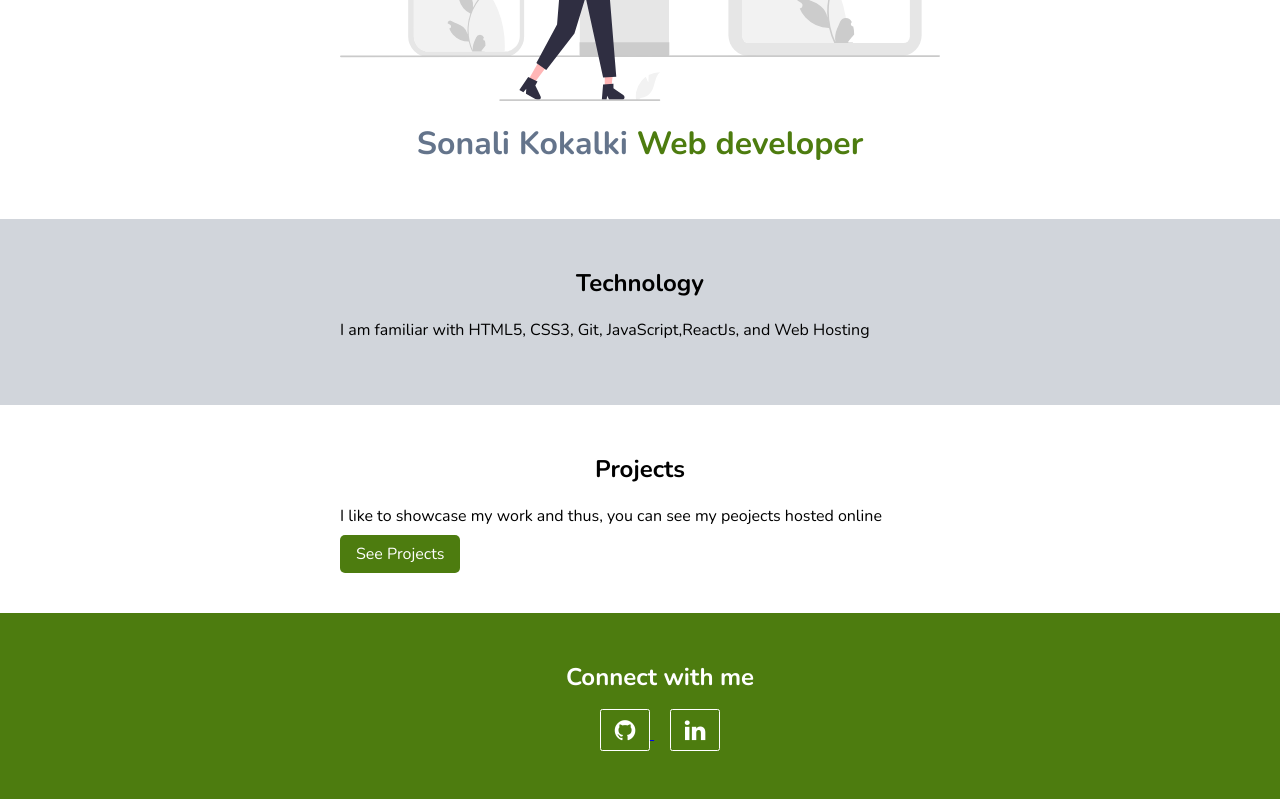
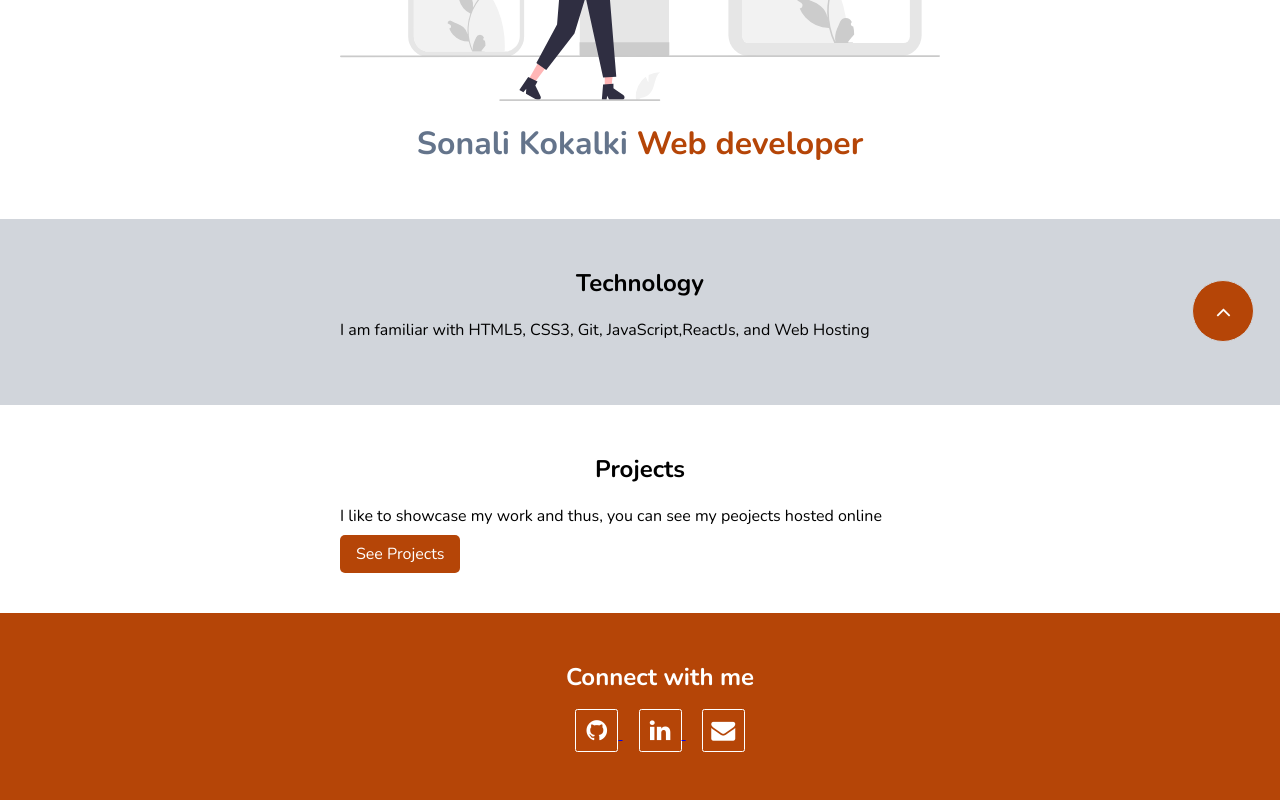
Before and after one commit to sonalikokalki/sonali-kokalki-portfolio, a plain HTML site: page index.html in a window 1280 px wide. Shown: the part 418-1218 px from the top of the page. Drawn offline with nearby package versions, Linux system fonts and the light colour scheme.

Commit message:
Feat: Added top icon and mail icon

```diff
--- a/index.html
+++ b/index.html
@@ -8,7 +8,7 @@
       rel="stylesheet"
       href="https://cdnjs.cloudflare.com/ajax/libs/font-awesome/4.7.0/css/font-awesome.min.css"
     />
-    <link rel="icon" type="image/x-icon" href="/images/favicon.png">
+    <link rel="icon" type="image/x-icon" href="/images/favicon.png" />
     <link rel="stylesheet" href="style.css" />
   </head>
 
@@ -16,7 +16,7 @@
 
   <body>
     <!-- navigation -->
-    <nav class="nevigation">
+    <nav class="nevigation" id="top">
       <div class="nav-brand">I am web developer</div>
       <ul class="list-non-bullet nav-pills">
         <li class="list-item-inline link-active">
@@ -31,6 +31,15 @@
         </li>
       </ul>
     </nav>
+    <!-- To top icon -->
+
+    <a href="#top" class="top-icon">
+      <i
+        class="fa fa-solid fa-angle-up"
+        style="font-size: 1.5rem; color: white"
+      ></i>
+    </a>
+
     <!-- header -->
     <header class="header">
       <img class="header-image" src="images/hero.svg" alt="" />
@@ -42,7 +51,8 @@
       <div class="container-center">
         <h1>Technology</h1>
         <p>
-          I am familiar with HTML5, CSS3, Git, JavaScript,ReactJs, and Web Hosting
+          I am familiar with HTML5, CSS3, Git, JavaScript,ReactJs, and Web
+          Hosting
         </p>
       </div>
     </section>
@@ -60,10 +70,8 @@
     </section>
     <!-- Footer -->
     <footer class="footer">
-
-
       <ul class="list-non-bullet">
-          <div class="footer-header">Connect with me</div>
+        <div class="footer-header">Connect with me</div>
         <li class="list-item-inline">
           <a
             href="https://github.com/sonalikokalki"
@@ -89,6 +97,18 @@
             ></i>
           </a>
         </li>
+        <li class="list-item-inline">
+          <a
+            href="mailto:sonalikokalki@gmail.com"
+            class="social-icon"
+            target="_blank"
+          >
+            <i
+              class="fa fa-regular fa-envelope"
+              style="font-size: 1.5rem; color: white"
+            ></i>
+          </a>
+        </li>
       </ul>
     </footer>
   </body>
--- a/style.css
+++ b/style.css
@@ -4,9 +4,24 @@ body {
   margin: 0;
   padding: 0;
   /* box-sizing: border-box; */
+
+}
+
+@keyframes gradient {
+  0% {
+    background-position: 0% 50%;
+  }
+
+  50% {
+    background-position: 100% 50%;
+  }
+
+  100% {
+    background-position: 0% 50%;
+  }
 }
 :root {
-  --primary-color: #4d7c0f;
+  --primary-color: #b54507;
   --dark-gray:#64748b;
   --off-white:#d1d5db;
 }
@@ -14,6 +29,29 @@ body {
 hr {
   margin: 2rem 0rem;
 }
+a.top-icon{
+  background-color: var(--primary-color);
+  width: 50px;
+  height: 50px;
+  border-radius: 100%;
+  border: 1px solid var(--off-white);
+  padding:5px;
+position: fixed;
+bottom: 5%;
+right: 2%;
+display: flex;
+justify-content: center;
+align-items: center;
+text-decoration: none;
+
+}
+a.top-icon:hover{
+transition: all 250ms ease-in-out;
+transform: scale(1.1);
+background-color: var(--dark-gray);
+
+}
+
 /* container */
 .container {
   padding: 0rem 1rem;
@@ -41,12 +79,16 @@ hr {
 }
 
 .social-icon i{
-  width: 2rem;
-  /* height: 2rem; */
-  /* background-color: red; */
+  width: 25px;
+  height: 25px;
   padding: 0.5rem;
   border: 1px solid white;
   border-radius:0.15rem;
+}
+.social-icon i:hover{
+  background-color: var(--dark-gray);
+  transition: all 250ms ease-in-out;
+  border-radius: 100%;
 }
 /* lists */
 .list-non-bullet {
```
Also changed, not shown: blogs.html (+10 -0 lines), project.html (+11 -1 lines).
